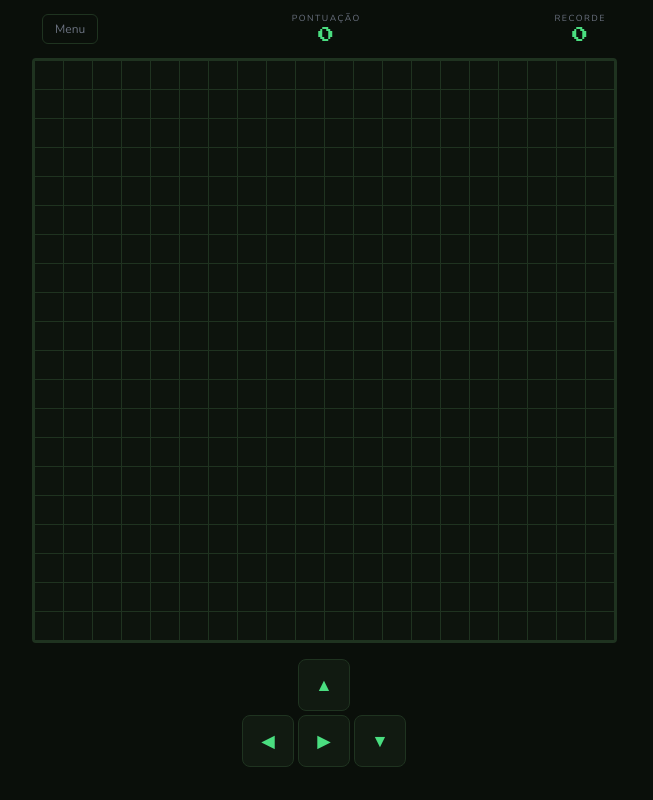
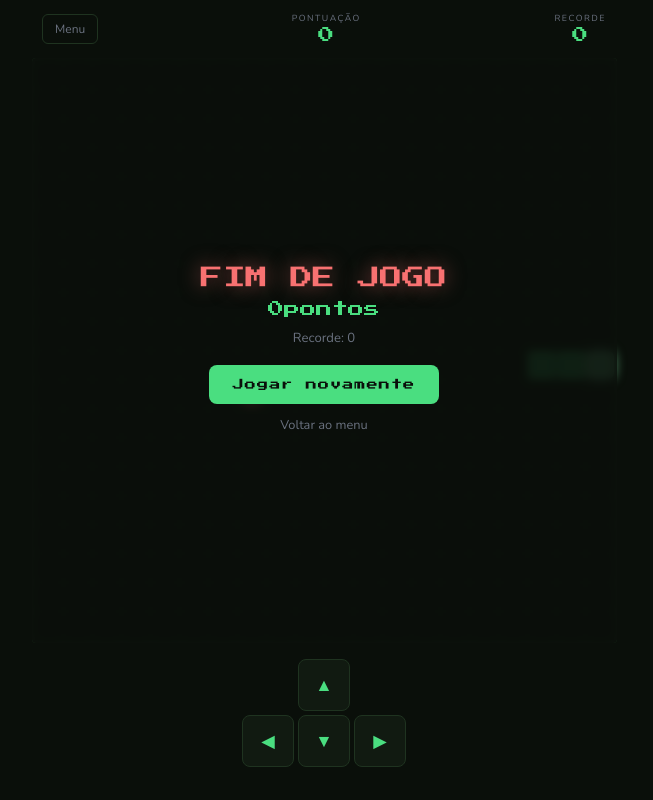
Before and after one commit to sofiamaia-creator/jogo_da_cobra, a plain HTML site: page jogo.html in a window 1280 px wide. Shown: the whole page, without its empty margins (316-969 px from the left). Drawn offline with nearby package versions, Linux system fonts and the light colour scheme.

Commit message:
finalização do jogo da cobra

```diff
--- a/jogo.js
+++ b/jogo.js
@@ -58,3 +58,143 @@ function renderizar() {
 
     celulas[cobra[0].y][cobra[0].x].classList.add("cabeca");
 }
+
+function iniciar() {
+    cobra = [
+        {x: 10, y: 10},
+        {x: 9, y: 10},
+        {x: 8, y: 10}
+    ];
+
+    direcao = {x: 1, y: 0};
+    proximaDirecao = {x: 1, y: 0};
+    pontuacao = 0;
+    emJogo = true;
+
+    atualizarHUD();
+    gerarComida();
+    renderizar();
+    esconderOverlay();
+
+    if (intervalo) clearInterval (intervalo);
+    intervalo = setInterval (tick, VELOCIDADE);
+    //clearInterval para a execução do looping
+    //setInterval é para fazer algo infinitamente, e depois dos () vc informa oq quer reptir e o tempo
+}
+
+function reiniciar() {
+    iniciar();
+}
+
+function tick() {
+    direcao = { ...proximaDirecao };
+
+    const novaX = cobra[0].x + direcao.x;
+    const novaY = cobra[0].y + direcao.y;
+
+    if (novaX < 0 || novaX >= COLUNAS || novaY < 0 || novaY >= LINHAS) {
+        encerrarJogo();
+        return;
+    }
+
+    for(let i = 0; i < cobra.length; i++) {
+        if (cobra[i].x === novaX && cobra[i].y === novaY)
+        {
+            encerrarJogo();
+            return;
+        }
+    }
+
+    cobra.unshift({ x: novaX, y: novaY }); //unshift acresecnta no começo
+
+    if (novaX === comida.x && novaY === comida.y) {
+        pontuacao += PONTOS_POR_COMIDA;
+        atualizarHUD();
+        gerarComida();
+    } else {
+        cobra.pop();
+    }
+
+    renderizar();
+}
+
+function gerarComida() {
+    let posicaoLivre  = false;
+    let novaComida;
+
+    while (!posicaoLivre) {
+        novaComida = {
+            x: Math.floor(Math.random() * COLUNAS),
+            y: Math.floor(Math.random() * LINHAS)
+        };
+
+        posicaoLivre = true;
+
+        for (let i = 0; i < cobra.length; i++) {
+            if (cobra[i].x === novaComida.x && cobra[i].y === novaComida.y) {
+                posicaoLivre = false;
+                break;
+            }
+        }
+    }
+
+    comida = novaComida;
+}
+
+function mudarDirecao(tecla) {
+
+    if (tecla === "ArrowDown" && direcao.y !== -1) {
+        proximaDirecao = {x: 0, y: 1};
+    };
+
+    if (tecla === "ArrowUp" && direcao.y !== 1) {
+        proximaDirecao = {x: 0, y: -1};
+    };
+
+    if (tecla === "ArrowLeft" && direcao.y !== 1) {
+        proximaDirecao = {x: -1, y: 0};
+    };
+
+    if (tecla === "ArrowRigt" && direcao.y !== -1) {
+        proximaDirecao = {x: 1, y: 0};
+    };
+
+}
+
+document.addEventListener("ketdown", (evento) => {
+    if (["ArrowUp", "ArrowDown", "ArrowLeft", "ArrowRight"].includes(evento)) {
+        evento.preventDefault();
+    }
+
+    mudarDirecao(evento.key);
+});
+
+function atualizarHUD() {
+    document.getElementById("pontuacao").textContent = pontuacao;
+    document.getElementById("recorde").textContent = recorde;
+}
+
+function encerrarJogo() {
+    emJogo = false;
+    clearInterval(intervalo);
+
+    let novoRecorde = false;
+
+    if (pontuacao > recorde) {
+        recorde = pontuacao;
+        localStorage.setItem("snake_recorde", recorde);
+        novoRecorde = true;
+    }
+
+    document.getElementById("overlay-pontos").textContent = pontuacao + "pontos";
+    document.getElementById("overlay-recorde").textContent = novoRecorde ? "Novo recorde" : "Recorde: " + recorde;
+
+    document.getElementById("overlay").classList.add("visivel");
+}
+
+function esconderOverlay() {
+    document.getElementById("overlay").classList.remove("visivel");
+}
+
+criarGrade();
+iniciar();
```
Also changed, not shown: jogo.html (+2 -2 lines).
